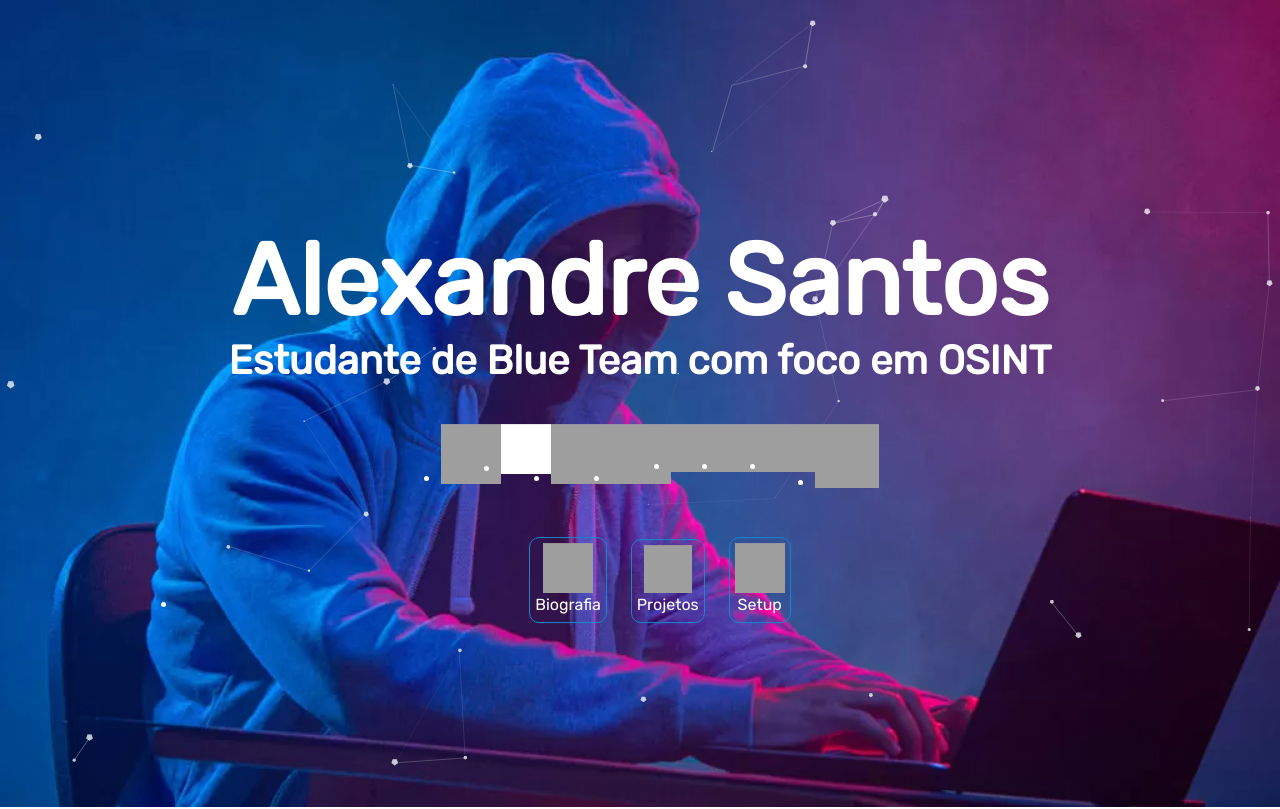
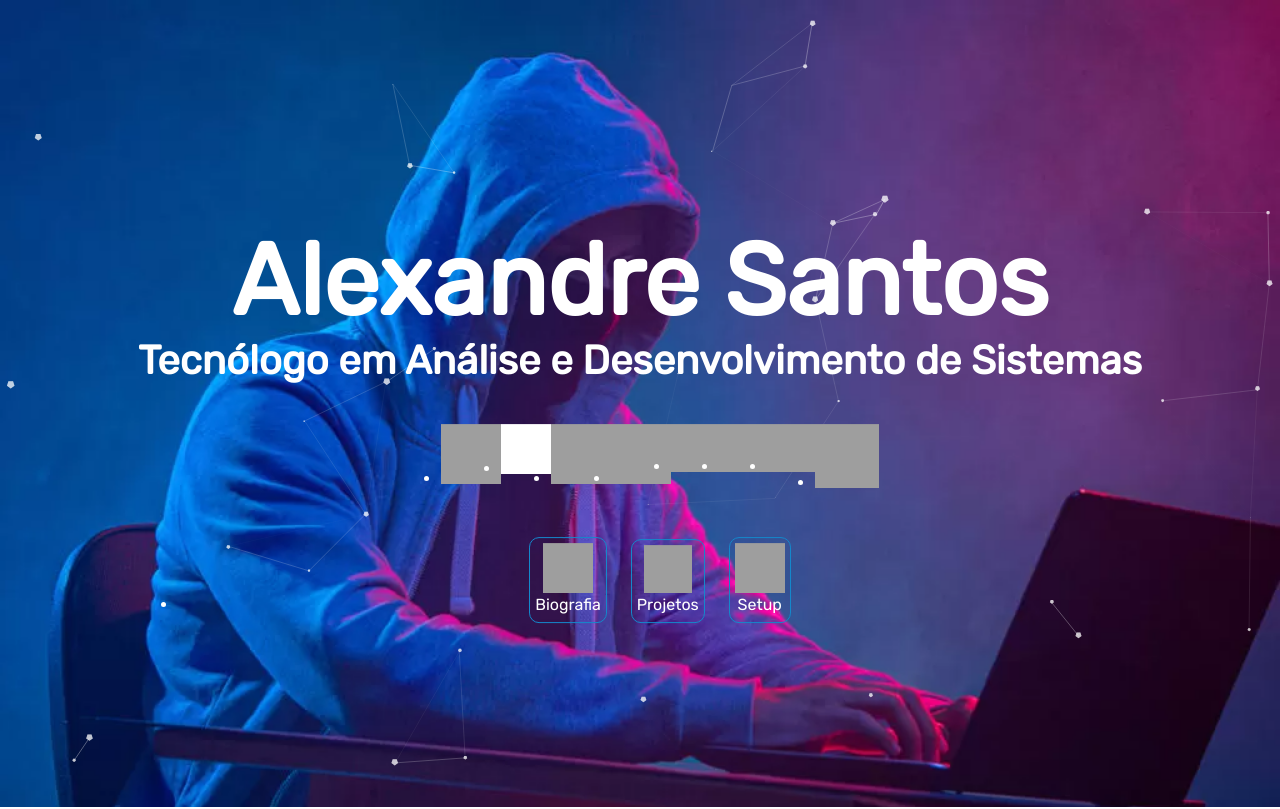
Before and after one commit to alexandresantosal91/alexandresantos, a plain HTML site: page index.html in a window 1280 px wide. Shown: the top 809 px of the page. Drawn offline with nearby package versions, Linux system fonts and the light colour scheme; grey boxes are pictures that could not be loaded.

Commit message:
Update index.html

```diff
--- a/index.html
+++ b/index.html
@@ -36,7 +36,7 @@
             <div class="header">
                 <h1>
                     <span class="site-title">Alexandre Santos</span>
-                    <span class="site-description">Estudante de Blue Team com foco em OSINT</span>
+                    <span class="site-description">Tecnólogo em Análise e Desenvolvimento de Sistemas</span>
                 </h1>
                 <div class="header-icons">
                     <ul class="header-icons">
```
